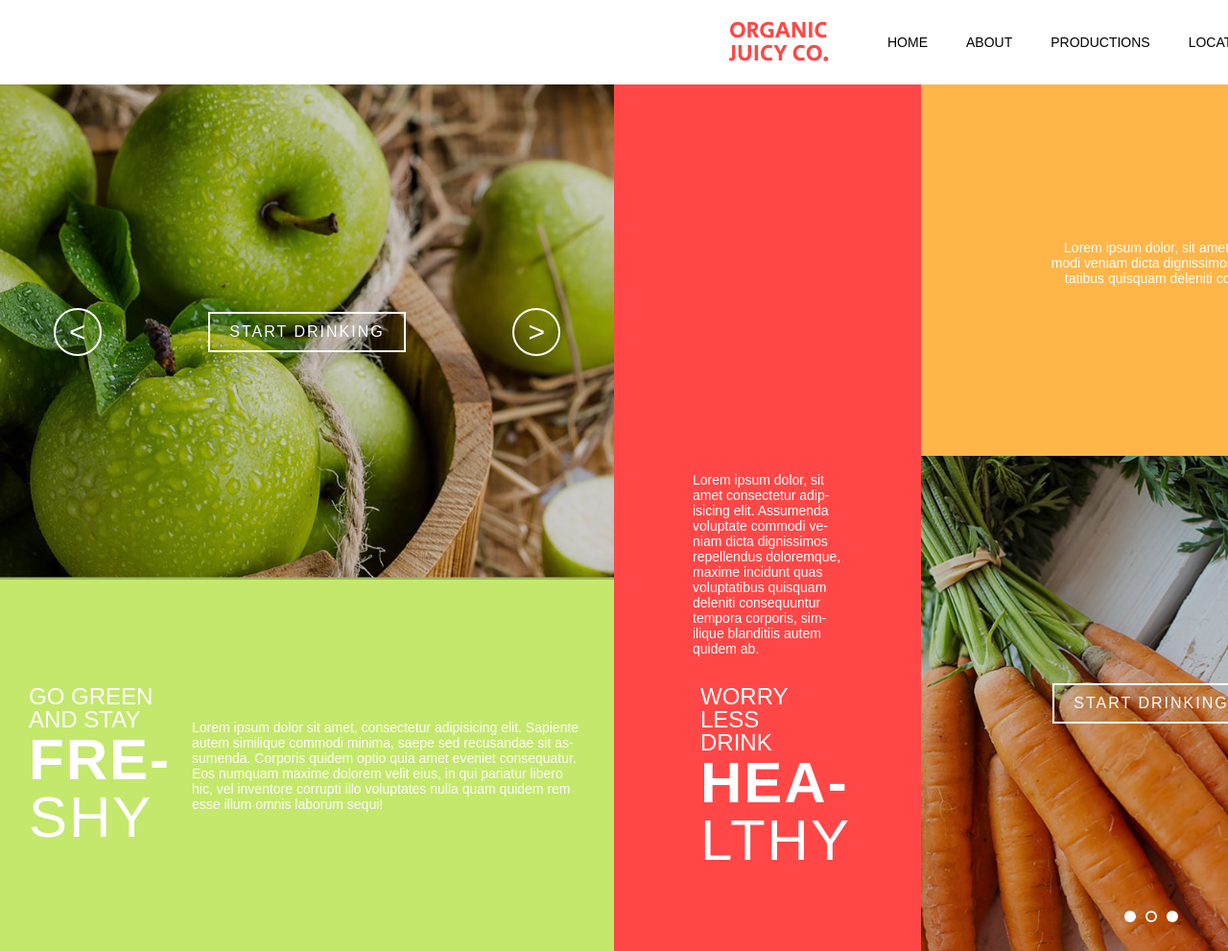
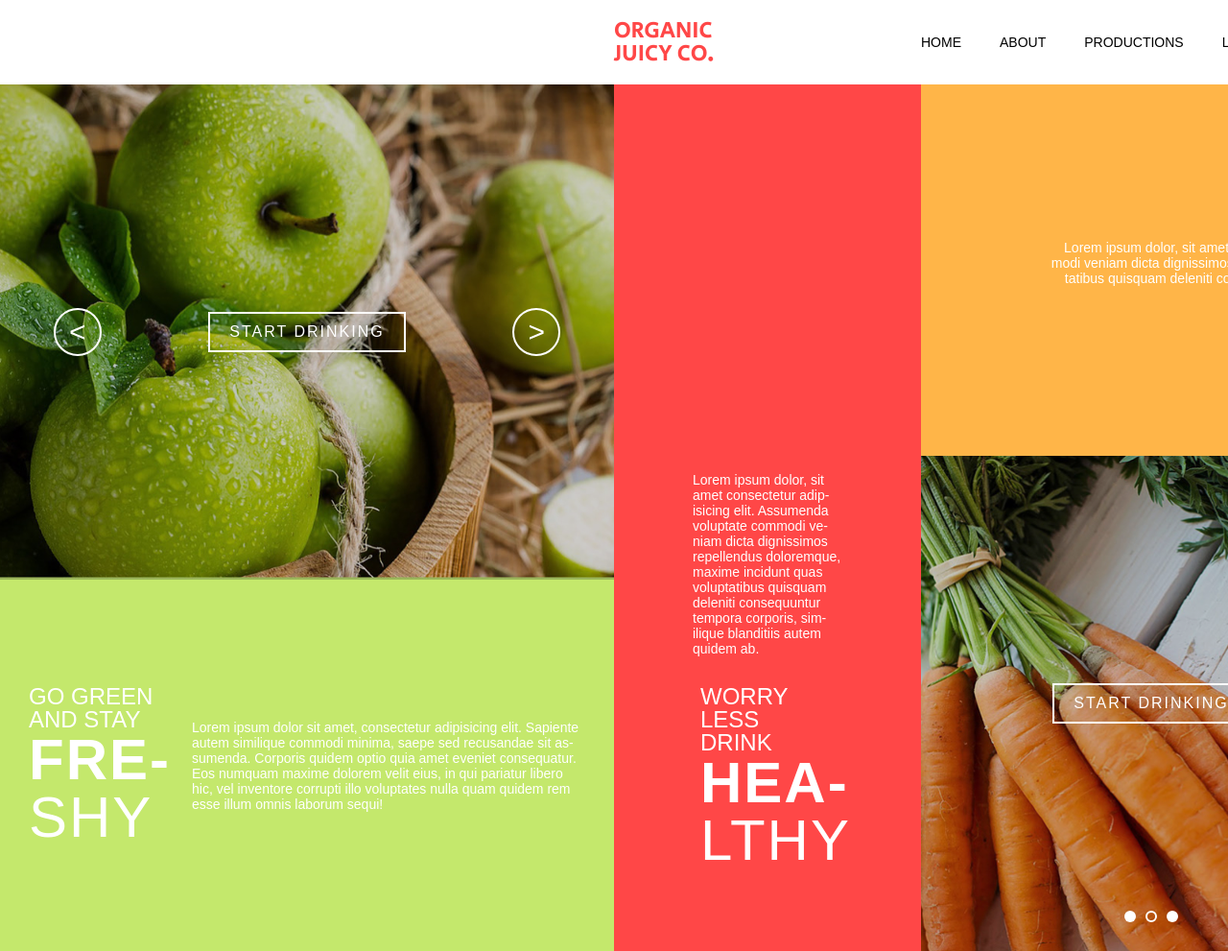
Before and after one commit to dpaguba/organic-juicy, a plain HTML site: page index.html in a window 1280 px wide. Shown: the top 991 px of the page at 96% size. Drawn offline with Linux system fonts and the light colour scheme; a web font is replaced by a local one.

Commit message:
fix: header alignment

```diff
--- a/style.css
+++ b/style.css
@@ -47,8 +47,8 @@ body {
 .header {
   display: grid;
   grid-template-rows: max-content;
-  grid-template-columns: 1fr 1fr 100px;
-  grid-template-areas: "logo nav search";
+  grid-template-columns: 2fr 1fr 2.5fr 0.5fr;
+  grid-template-areas: ". logo nav search";
   align-items: center;
   justify-items: start;
 
@@ -61,7 +61,6 @@ body {
 
 .header__logo-wrapper {
   grid-area: logo;
-  justify-self: end;
 }
 
 .logo {
@@ -75,6 +74,7 @@ body {
 
 .header__nav {
   grid-area: nav;
+  transform: translate(-15px);
 }
 
 .header__nav ul {
```
